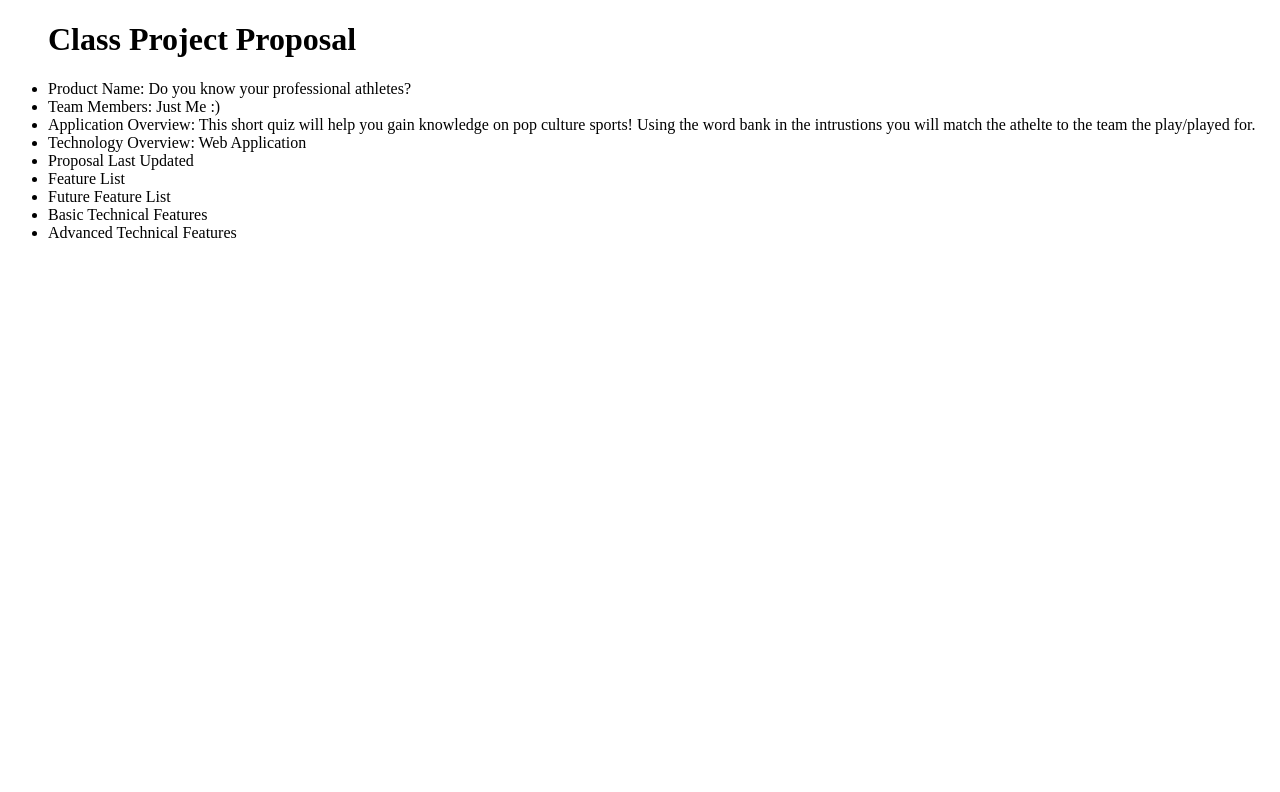
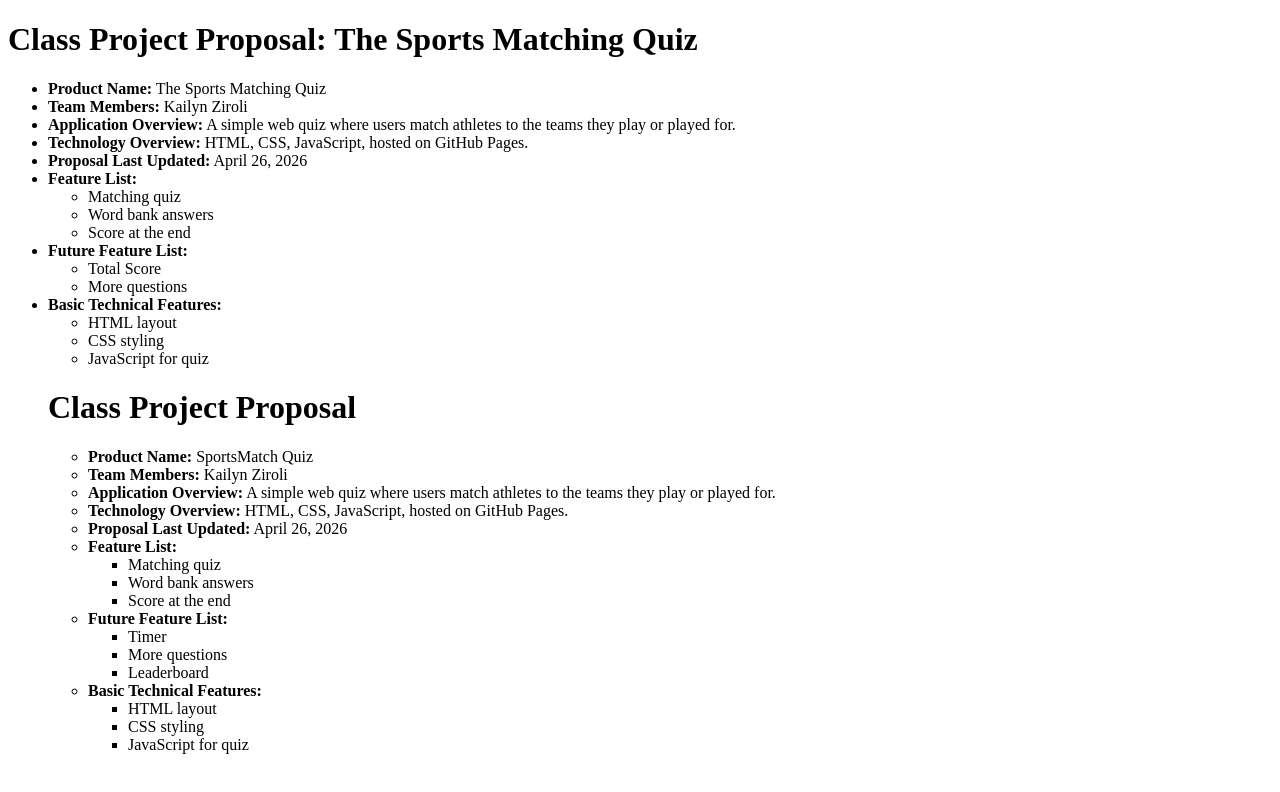
Before and after one commit to kailyntziroli-hue/class-project-proposal, a plain HTML site: page index.html in a window 1280 px wide. Drawn offline with Linux system fonts and the light colour scheme.

Commit message:
Update index.html

```diff
--- a/index.html
+++ b/index.html
@@ -1,20 +1,91 @@
 <!DOCTYPE html>
 <html>
 <head>
-    <title>Proposal</title>
+    <title>Project Proposal</title>
 </head>
 <body>
-    <ul>
-        <h1>Class Project Proposal</h1>
-        <li>Product Name: Do you know your professional athletes?</li>
-        <li>Team Members: Just Me :)</li>
-        <li>Application Overview: This short quiz will help you gain knowledge on pop culture sports! Using the word bank in the intrustions you will match the athelte to the team the play/played for.</li>
-        <li>Technology Overview: Web Application</li>
-        <li>Proposal Last Updated</li>
-        <li>Feature List</li>
-        <li>Future Feature List</li>
-        <li>Basic Technical Features </li>
-        <li>Advanced Technical Features</li>
-    </ul>
-</body>
-</html>
+
+<h1>Class Project Proposal: The Sports Matching Quiz</h1>
+
+<ul>
+    <li><strong>Product Name:</strong> The Sports Matching Quiz</li>
+
+    <li><strong>Team Members:</strong> Kailyn Ziroli</li>
+
+    <li><strong>Application Overview:</strong>
+        A simple web quiz where users match athletes to the teams they play or played for.
+    </li>
+
+    <li><strong>Technology Overview:</strong>
+        HTML, CSS, JavaScript, hosted on GitHub Pages.
+    </li>
+
+    <li><strong>Proposal Last Updated:</strong> April 26, 2026</li>
+
+    <li><strong>Feature List:</strong>
+        <ul>
+            <li>Matching quiz</li>
+            <li>Word bank answers</li>
+            <li>Score at the end</li>
+        </ul>
+    </li>
+
+    <li><strong>Future Feature List:</strong>
+        <ul>
+            <li>Total Score</li>
+            <li>More questions</li>
+        </ul>
+    </li>
+
+    <li><strong>Basic Technical Features:</strong>
+        <ul>
+            <li>HTML layout</li>
+            <li>CSS styling</li>
+            <li>JavaScript for quiz</li>
+        </ul>
+    </li><html>
+<head>
+    <title>Project Proposal</title>
+</head>
+<body>
+
+<h1>Class Project Proposal</h1>
+
+<ul>
+    <li><strong>Product Name:</strong> SportsMatch Quiz</li>
+
+    <li><strong>Team Members:</strong> Kailyn Ziroli</li>
+
+    <li><strong>Application Overview:</strong>
+        A simple web quiz where users match athletes to the teams they play or played for.
+    </li>
+
+    <li><strong>Technology Overview:</strong>
+        HTML, CSS, JavaScript, hosted on GitHub Pages.
+    </li>
+
+    <li><strong>Proposal Last Updated:</strong> April 26, 2026</li>
+
+    <li><strong>Feature List:</strong>
+        <ul>
+            <li>Matching quiz</li>
+            <li>Word bank answers</li>
+            <li>Score at the end</li>
+        </ul>
+    </li>
+
+    <li><strong>Future Feature List:</strong>
+        <ul>
+            <li>Timer</li>
+            <li>More questions</li>
+            <li>Leaderboard</li>
+        </ul>
+    </li>
+
+    <li><strong>Basic Technical Features:</strong>
+        <ul>
+            <li>HTML layout</li>
+            <li>CSS styling</li>
+            <li>JavaScript for quiz</li>
+        </ul>
+    </li>
```
